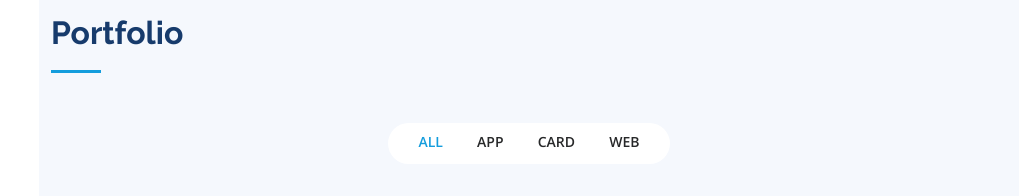
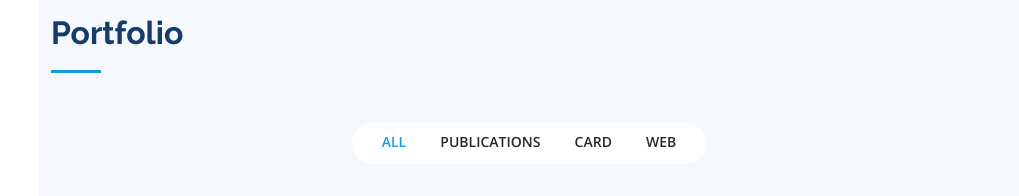
Before and after one commit to amitgawade1989/amitgawade, a plain HTML site: page index.html in a window 1280 px wide. Shown: the part 4260-4456 px from the top of the page, without its empty margins (261-1280 px from the left). Drawn offline with nearby package versions, Linux system fonts and the light colour scheme; files whose address does not match are found by name.

Commit message:
Update index.html

```diff
--- a/index.html
+++ b/index.html
@@ -337,7 +337,7 @@ content to achieve student-centered learning.</li>
           <div class="col-lg-12 d-flex justify-content-center">
             <ul id="portfolio-flters">
               <li data-filter="*" class="filter-active">All</li>
-              <li data-filter=".filter-app">App</li>
+              <li data-filter=".filter-app">Publications</li>
               <li data-filter=".filter-card">Card</li>
               <li data-filter=".filter-web">Web</li>
             </ul>
@@ -350,8 +350,8 @@ content to achieve student-centered learning.</li>
             <div class="portfolio-wrap">
               <img src="assets/img/portfolio/portfolio-1.jpg" class="img-fluid" alt="">
               <div class="portfolio-links">
-                <a href="assets/img/portfolio/portfolio-1.jpg" data-gallery="portfolioGallery" class="portfolio-lightbox" title="App 1"><i class="bx bx-plus"></i></a>
-                <a href="portfolio-details.html" title="More Details"><i class="bx bx-link"></i></a>
+                <a href="assets/img/portfolio/portfolio-1.jpg" data-gallery="portfolioGallery" class="portfolio-lightbox" title="Publications 1"><i class="bx bx-plus"></i></a>
+                <a href="https://bbrc.in/wp-content/uploads/2021/05/BBRC_Vol_14_No_05_Special-Issue_08.pdf" title="More Details"><i class="bx bx-link"></i></a>
               </div>
             </div>
           </div>
@@ -360,8 +360,8 @@ content to achieve student-centered learning.</li>
             <div class="portfolio-wrap">
               <img src="assets/img/portfolio/portfolio-2.jpg" class="img-fluid" alt="">
               <div class="portfolio-links">
-                <a href="assets/img/portfolio/portfolio-2.jpg" data-gallery="portfolioGallery" class="portfolio-lightbox" title="Web 3"><i class="bx bx-plus"></i></a>
-                <a href="portfolio-details.html" title="More Details"><i class="bx bx-link"></i></a>
+                <a href="assets/img/portfolio/portfolio-2.jpg" data-gallery="portfolioGallery" class="portfolio-lightbox" title="Publications 2"><i class="bx bx-plus"></i></a>
+                <a href="https://link.springer.com/chapter/10.1007/978-3-030-73689-7_44" title="More Details"><i class="bx bx-link"></i></a>
               </div>
             </div>
           </div>
```
